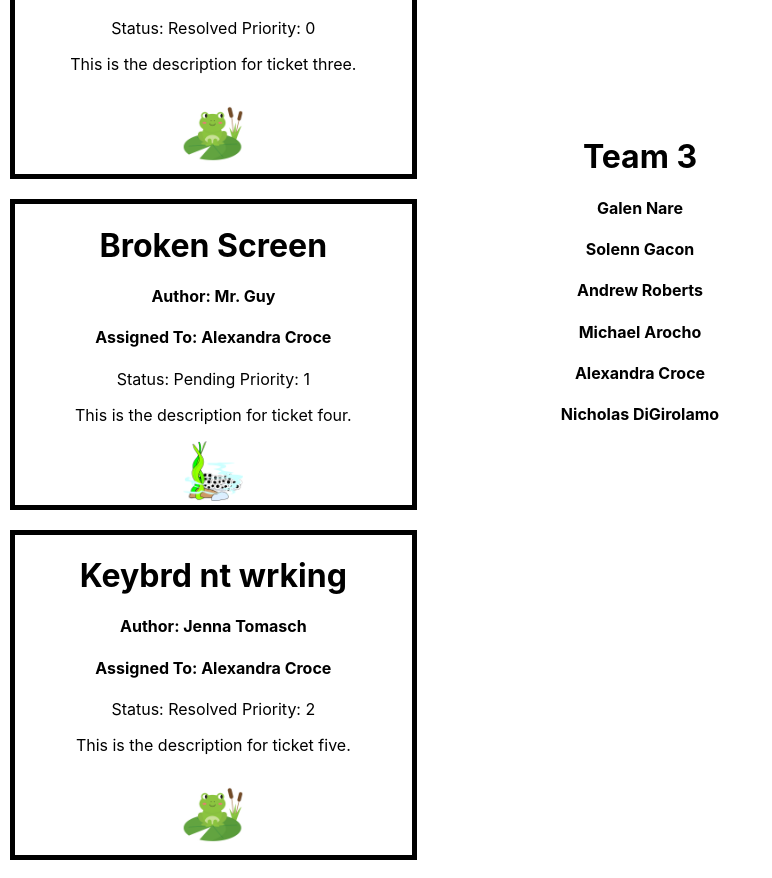
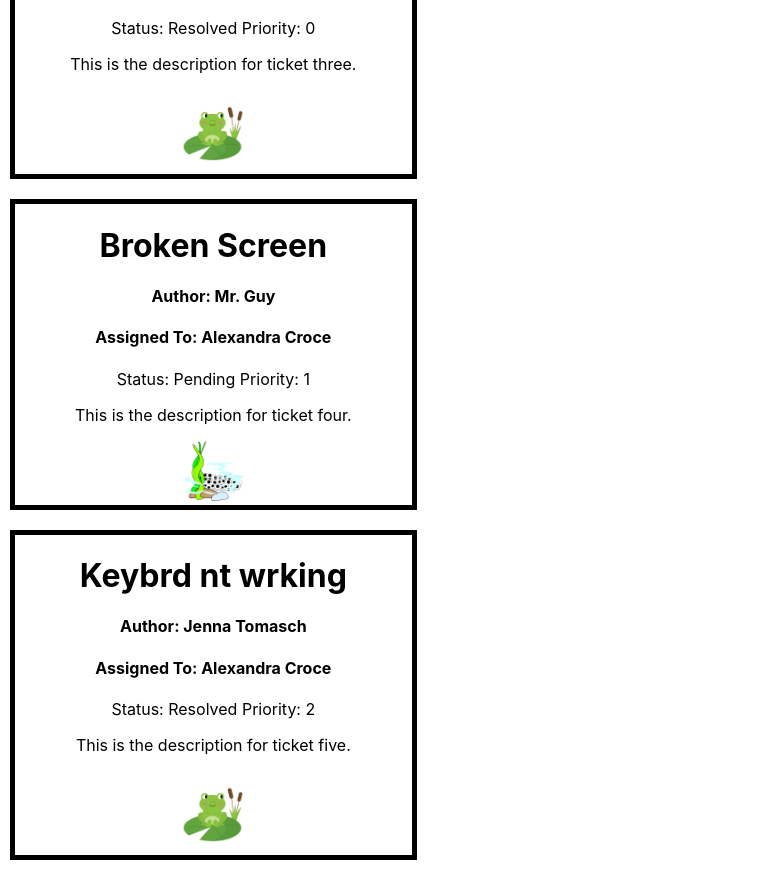
Before and after one commit to galennare/cursed-itsm-board, a React (Create React App) app: page / in a window 1280 px wide. Shown: the part 1020-1898 px from the top of the page, without its empty margins (0-772 px from the left). Built offline with nearby package versions, Linux system fonts and the light colour scheme.

Commit message:
removed names

```diff
--- a/src/App.tsx
+++ b/src/App.tsx
@@ -453,15 +453,6 @@ function App() {
                         />
                     </div>
                 </div>
-                <div>
-                    <h1>Team 3</h1>
-                    <h4>Galen Nare</h4>
-                    <h4>Solenn Gacon</h4>
-                    <h4>Andrew Roberts</h4>
-                    <h4>Michael Arocho</h4>
-                    <h4>Alexandra Croce</h4>
-                    <h4>Nicholas DiGirolamo</h4>
-                </div>
             </DndProvider>
         </div>
     );
```
